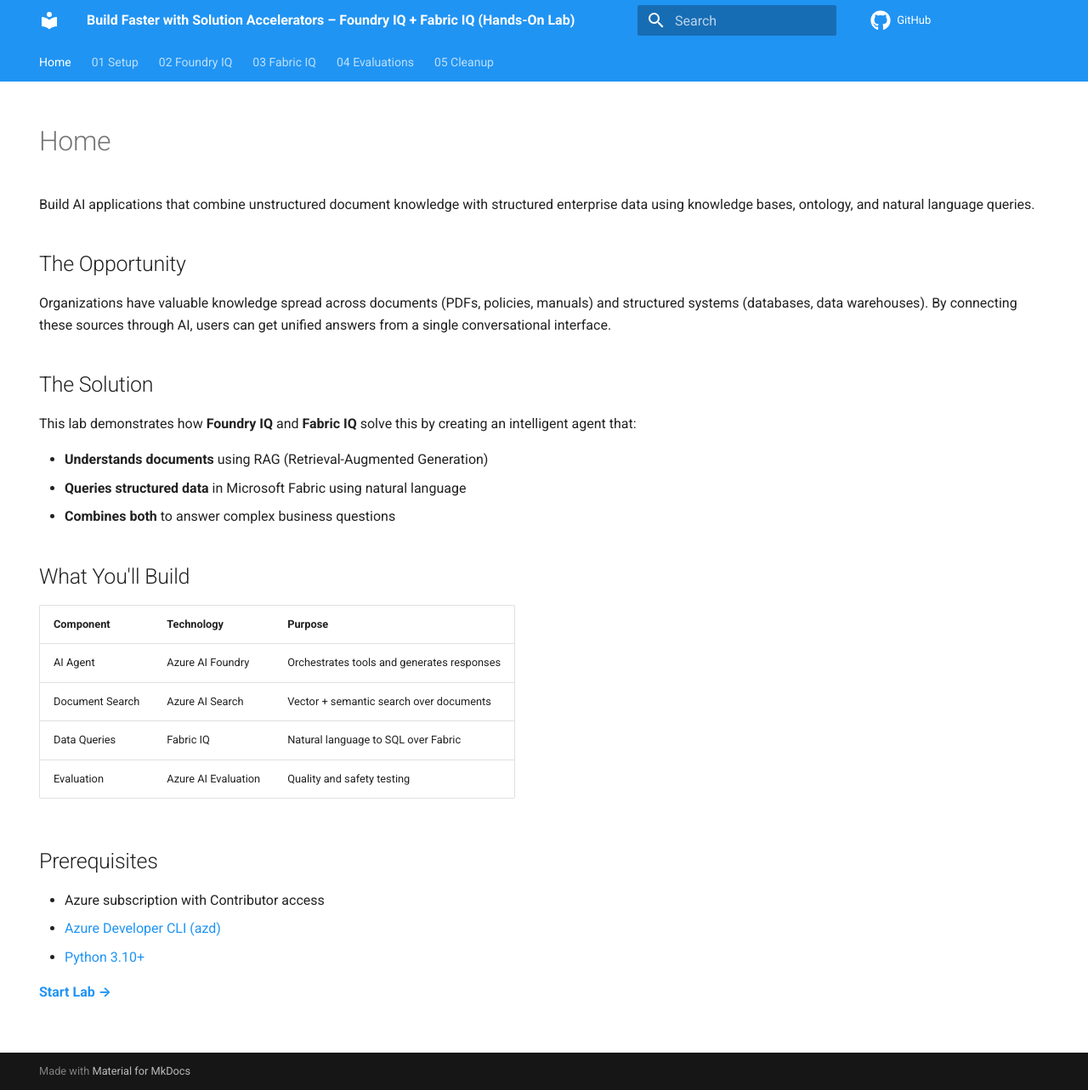
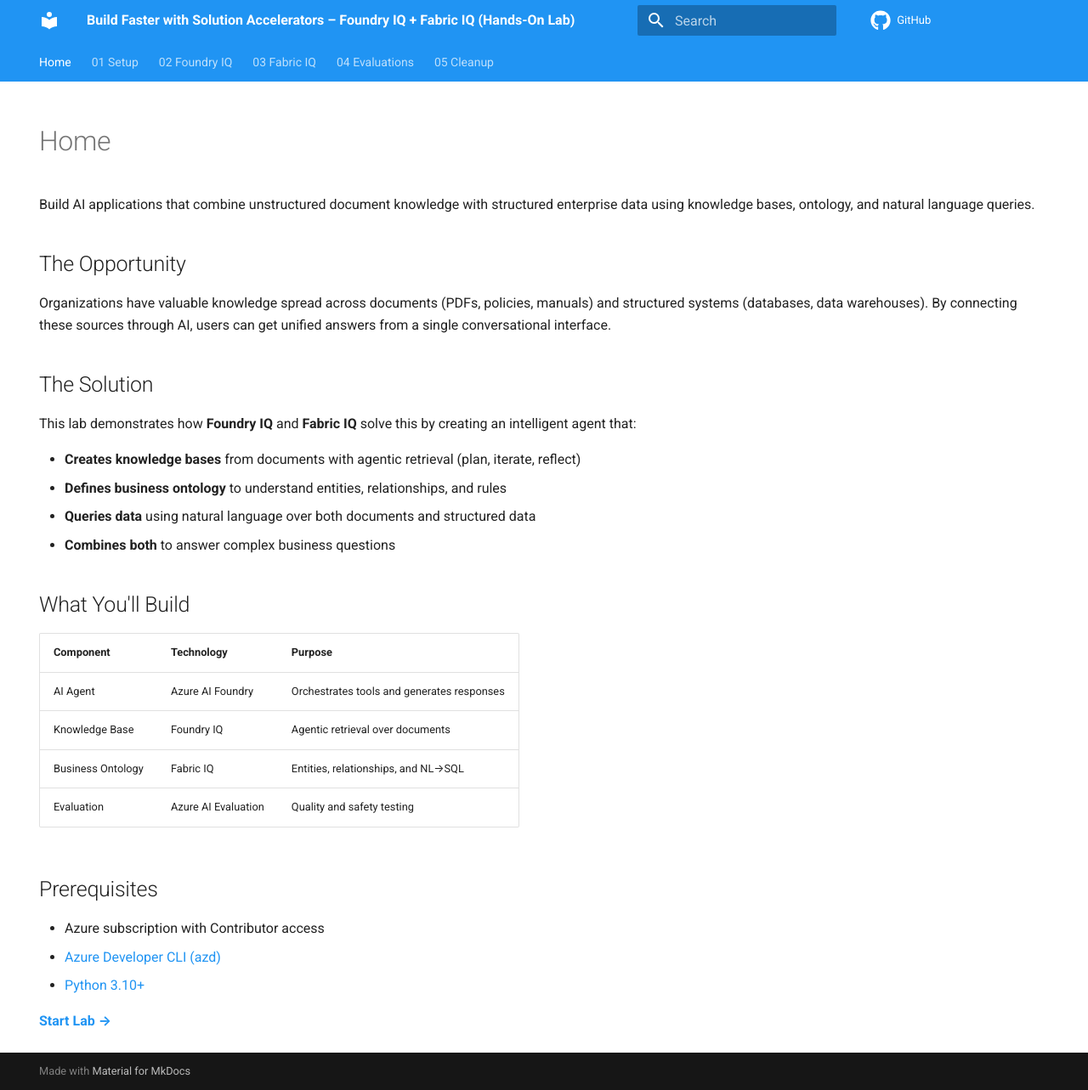
Before and after one commit to nchandhi/nc-iq-tc, an MkDocs documentation site: the page built from docs/docs/index.md, in a window 1280 px wide and 1283 px high. Shown: the whole window at 85% size. Built offline with MkDocs 1.6.1 and Material for MkDocs 9.7.7, drawn with Linux system fonts in a browser that asks for light colours; comment, search, counter and statistics services are not loaded.

Commit message:
Update homepage to reflect knowledge bases and ontology

```diff
--- a/docs/docs/index.md
+++ b/docs/docs/index.md
@@ -15,8 +15,9 @@
 
 This lab demonstrates how **Foundry IQ** and **Fabric IQ** solve this by creating an intelligent agent that:
 
-- **Understands documents** using RAG (Retrieval-Augmented Generation)
-- **Queries structured data** in Microsoft Fabric using natural language
+- **Creates knowledge bases** from documents with agentic retrieval (plan, iterate, reflect)
+- **Defines business ontology** to understand entities, relationships, and rules
+- **Queries data** using natural language over both documents and structured data
 - **Combines both** to answer complex business questions
 
 ## What You'll Build
@@ -24,8 +25,8 @@
 | Component | Technology | Purpose |
 |-----------|------------|---------|
 | AI Agent | Azure AI Foundry | Orchestrates tools and generates responses |
-| Document Search | Azure AI Search | Vector + semantic search over documents |
-| Data Queries | Fabric IQ | Natural language to SQL over Fabric |
+| Knowledge Base | Foundry IQ | Agentic retrieval over documents |
+| Business Ontology | Fabric IQ | Entities, relationships, and NL→SQL |
 | Evaluation | Azure AI Evaluation | Quality and safety testing |
 
 ## Prerequisites
```
